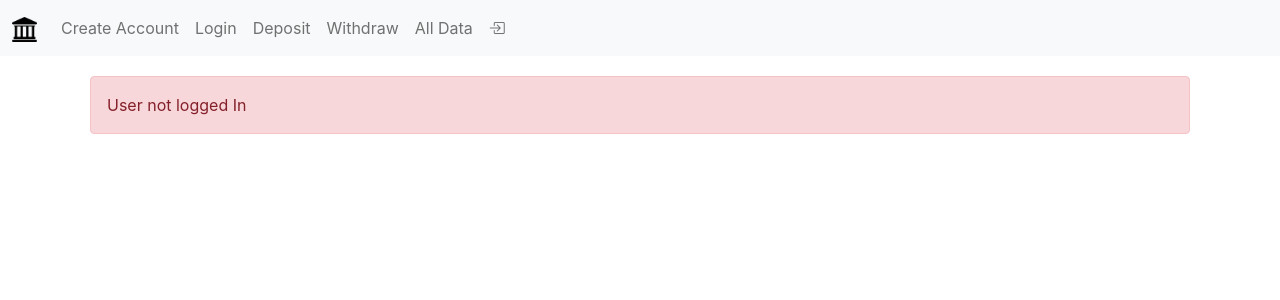
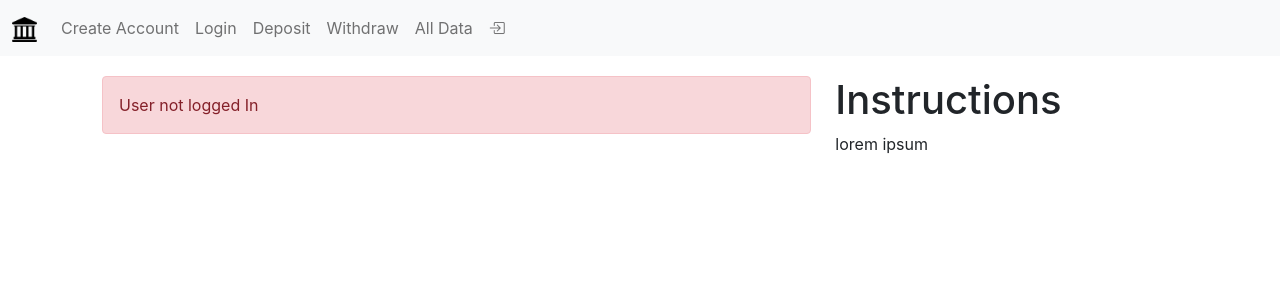
Before and after one commit to mrunal-modi/React-FrontEndBankingApp, a React (Create React App) app: page /deposit in a window 1280 px wide. Shown: the top 300 px of the page. Built offline with nearby package versions, Linux system fonts and the light colour scheme.

Commit message:
Added Instructions section to all pages

```diff
--- a/src/container/Deposit/Deposit.js
+++ b/src/container/Deposit/Deposit.js
@@ -19,10 +19,11 @@ export default function Deposit(props) {
   }
 
   return (
-    <div>
+<div className="deposit container">
+  <div className="row">
+    <div className="col-sm-8">
       {error && <div className="alert alert-danger">{error}</div>}
-      {
-        ctx.loggedInUser !== undefined &&
+      {ctx.loggedInUser !== undefined && (
         <TransactForm
           isName={false}
           bgcolor="warning"
@@ -30,7 +31,15 @@ export default function Deposit(props) {
           submitButton="Deposit"
           onSubmit={handleDeposit}
         />
-      }
+      )}
     </div>
+
+    <div className="col-sm-4">
+      <h1>Instructions</h1>
+      <p>lorem ipsum</p>
+    </div>
+  </div>
+</div>
+
   );
 }
--- a/src/container/Withdraw/Withdraw.js
+++ b/src/container/Withdraw/Withdraw.js
@@ -4,28 +4,30 @@ import UserContext from "../../features/Context";
 
 export default function Withdraw(props) {
   const ctx = React.useContext(UserContext);
-  const [error, setError] = React.useState(ctx.loggedInUser === undefined? ("User not logged In"): null);
+  const [error, setError] = React.useState(
+    ctx.loggedInUser === undefined ? "User not logged In" : null
+  );
   const [success, setSuccess] = React.useState(false);
-
 
   // if (ctx.loggedInUser === undefined) {
   //   return props.history.push("/login/");
   // }
 
   function handleWithdraw(amount) {
-    if(ctx.users[ctx.loggedInUser].balance >= amount){
-      ctx.users[ctx.loggedInUser].balance = parseInt(ctx.users[ctx.loggedInUser].balance) - parseInt(amount);
-    console.log("Amount", amount)
+    if (ctx.users[ctx.loggedInUser].balance >= amount) {
+      ctx.users[ctx.loggedInUser].balance =
+        parseInt(ctx.users[ctx.loggedInUser].balance) - parseInt(amount);
+      console.log("Amount", amount);
       setSuccess(!success);
-    } else setError("Insufficient Funds")
-
+    } else setError("Insufficient Funds");
   }
 
   return (
-    <div>
+    <div className="Withdraw container">
+      <div className="row">
+        <div className="col-sm-8">
           {error && <div className="alert alert-danger">{error}</div>}
-      {
-        ctx.loggedInUser !== undefined &&
+          {ctx.loggedInUser !== undefined && (
             <TransactForm
               isName={false}
               bgcolor="warning"
@@ -33,8 +35,14 @@ export default function Withdraw(props) {
               submitButton="Withdraw"
               onSubmit={handleWithdraw}
             />
-      }
+          )}
+        </div>
 
+        <div className="col-sm-4">
+          <h1>Instructions</h1>
+          <p>lorem ipsum</p>
+        </div>
+      </div>
     </div>
   );
 }
```
Lines whose indentation alone changed are shown as unchanged.
